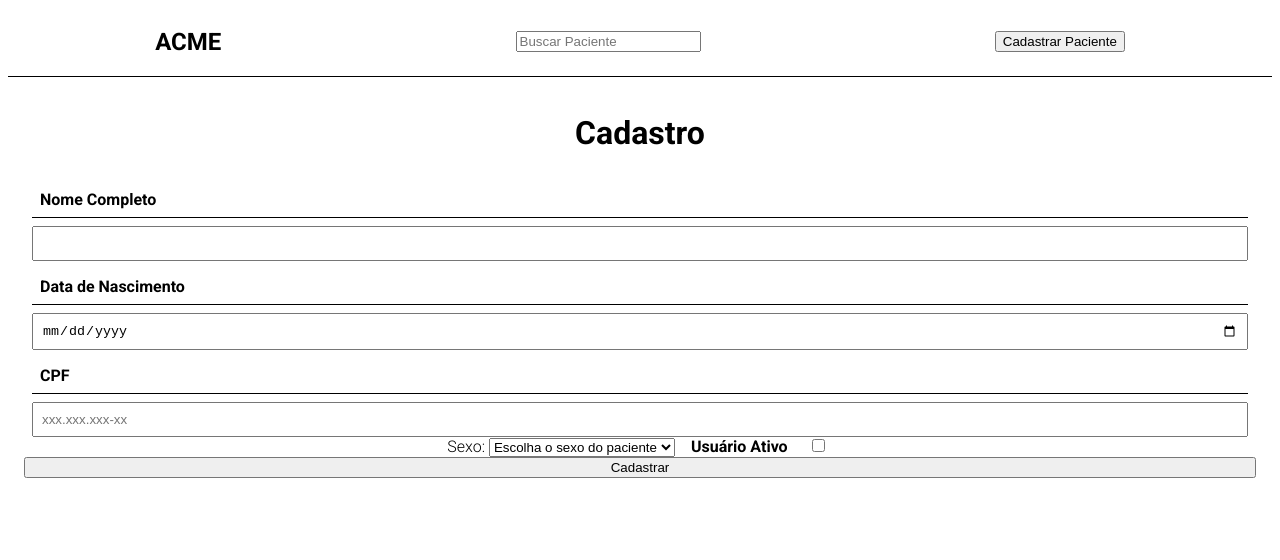
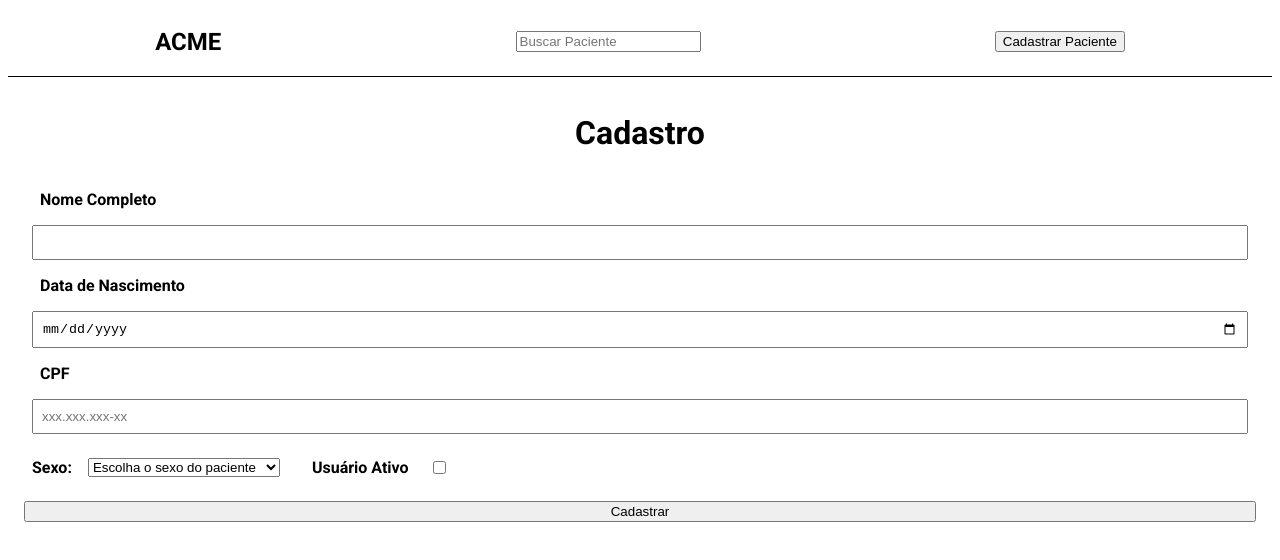
Before and after one commit to felipemimoura/interprocess, a React (Create React App) app: page /cadastro in a window 1280 px wide. Shown: the top 560 px of the page. Built offline with nearby package versions, Linux system fonts and the light colour scheme.

Commit message:
estilizado select e botões

```diff
--- a/src/components/Form/Index.js
+++ b/src/components/Form/Index.js
@@ -39,9 +39,9 @@ const Form = ({ title }) => {
       <Input label="Nome Completo" type="text" name="fullName" {...name} />
       <Input label="Data de Nascimento" type="date" name="birthdate"{...birthdate} />
       <Input label="CPF" type="text" name="cpf" placeholder="xxx.xxx.xxx-xx" {...cpf} />
-      <label>
+      <S.Label>
         <span>Sexo: </span>
-        <select {...gender}>
+        <S.Select {...gender}>
           <option value="" selected disabled hidden>Escolha o sexo do paciente</option>
           <option value="male" >
             Masculino
@@ -49,9 +49,9 @@ const Form = ({ title }) => {
           <option value="female">
             Feminino
           </option>
-        </select>
+        </S.Select>
         <Input label="Usuário Ativo" type="checkbox" {...userActive} />
-      </label>
+      </S.Label>
 
       <Button>
         Cadastrar
--- a/src/components/Form/Styles.js
+++ b/src/components/Form/Styles.js
@@ -5,5 +5,16 @@ export const Form = styled.form`
   flex-direction: column;
   justify-content: left;
   align-items: left;
-  padding: 1rem
+  padding: 1rem;
 `
+
+export const Label = styled.label`
+  font-weight: bold;
+  margin: 0.5rem;
+  display: flex;
+  align-items: center;
+`
+export const Select = styled.select`
+  width: 15vw;
+  margin: 1rem
+`
--- a/src/components/Inputs/Styles.js
+++ b/src/components/Inputs/Styles.js
@@ -1,7 +1,7 @@
 import styled, * as S from 'styled-components'
 
 export const Label = styled.label`
-  border-bottom: 1px solid black;
+  /* border-bottom: */
   padding: 0.5rem;
   margin: 0.5rem;
   text-align: left;
```
